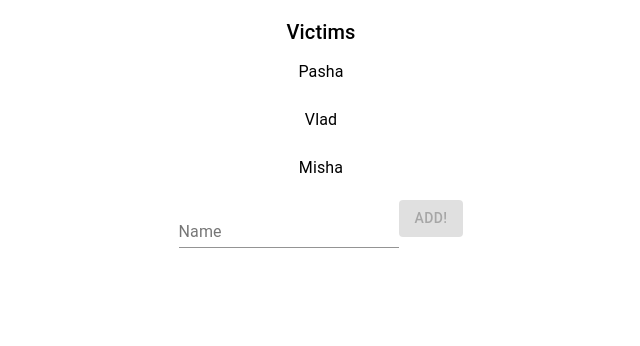
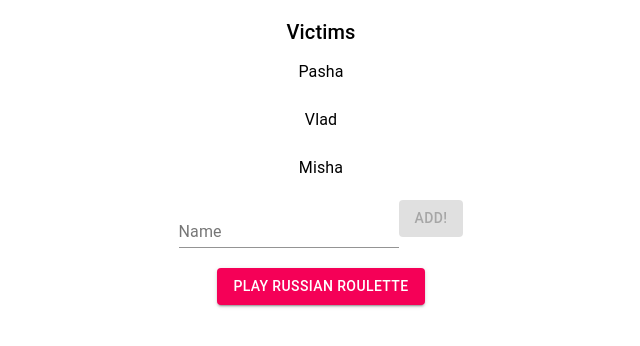
Before and after one commit to pavel1yakimovich/pavel1yakimovich.github.io, a React (Create React App) app: page / in a window 1280 px wide. Shown: the top 346 px of the page, without its empty margins (319-959 px from the left). Built offline with nearby package versions, Linux system fonts and the light colour scheme.

Commit message:
add russian roulette

```diff
--- a/src/App.js
+++ b/src/App.js
@@ -4,6 +4,7 @@ import { Container } from "@material-ui/core";
 
 import NameList from "./components/NameList";
 import NewNameForm from "./components/NewNameForm";
+import RussianRoulette from './components/RussianRoulette';
 
 function App() {
   const [victims, setVictims] = useState(['Pasha', 'Vlad', 'Misha']);
@@ -12,7 +13,8 @@ function App() {
   return (
     <Container>
       <NameList names={victims} />
-      <NewNameForm className="center" addVictim={addVictim} />
+      <NewNameForm addVictim={addVictim} />
+      <RussianRoulette victims={victims}/>
     </Container>
   );
 }
--- a/src/components/RussianRoulette.jsx
+++ b/src/components/RussianRoulette.jsx
@@ -1,5 +1,21 @@
+import { useState } from 'react';
+
+import { Button } from '@material-ui/core';
+
 const RussianRoulette = ({ victims }) => {
+  const [loserIndex, setLoserIndex] = useState();
+  const play = () => setLoserIndex(Math.floor(Math.random() * victims.length));
 
+  return (
+    <>
+      <div className="center section">
+        <Button color="secondary" variant="contained" disabled={victims.length === 0} onClick={play} >
+          Play russian roulette
+        </Button>
+      </div>
+      {loserIndex !== undefined && (<h3 className="center">{victims[loserIndex]}</h3>)}
+    </>
+  );
 };
 
 export default RussianRoulette;
--- a/src/index.css
+++ b/src/index.css
@@ -4,3 +4,7 @@
   align-items: 'center';
   justify-content: 'center';
 }
+
+.section {
+  padding-top: 20px;
+}
```
